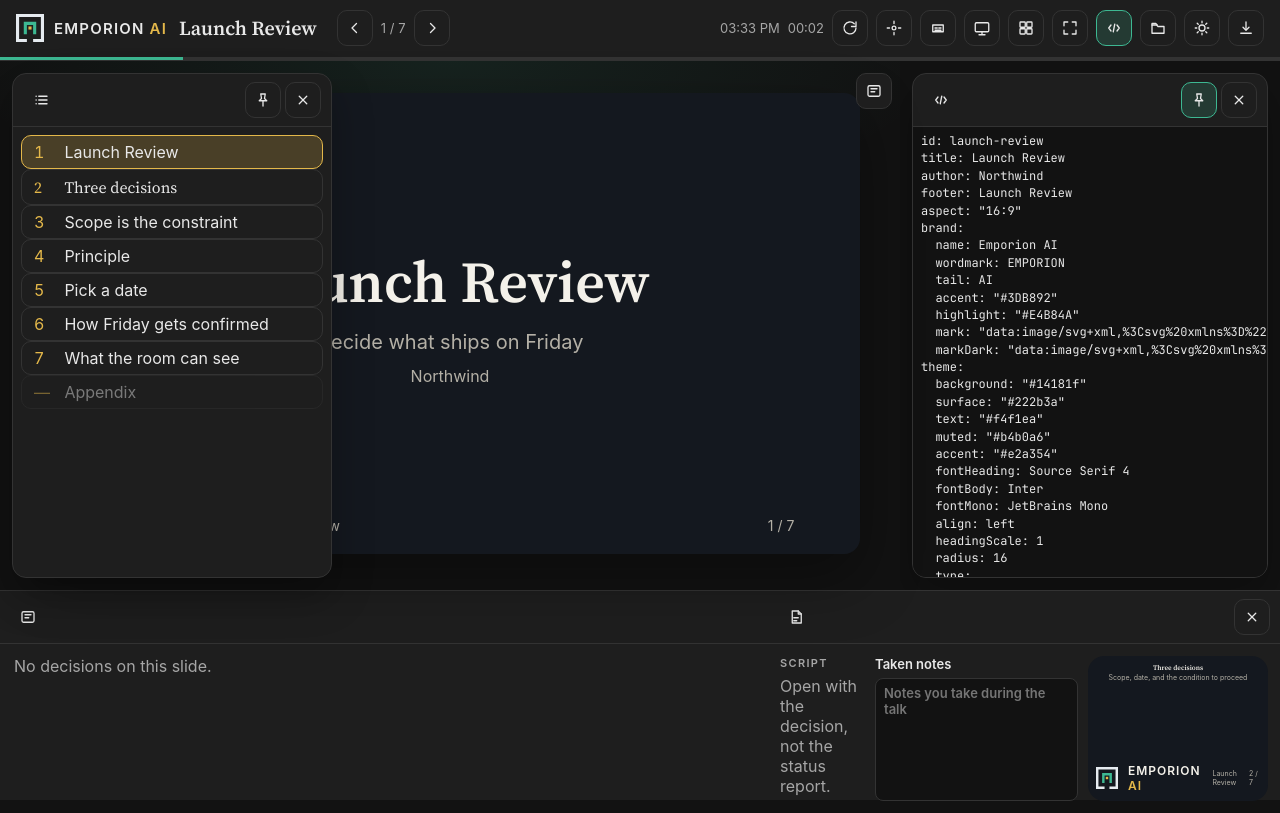
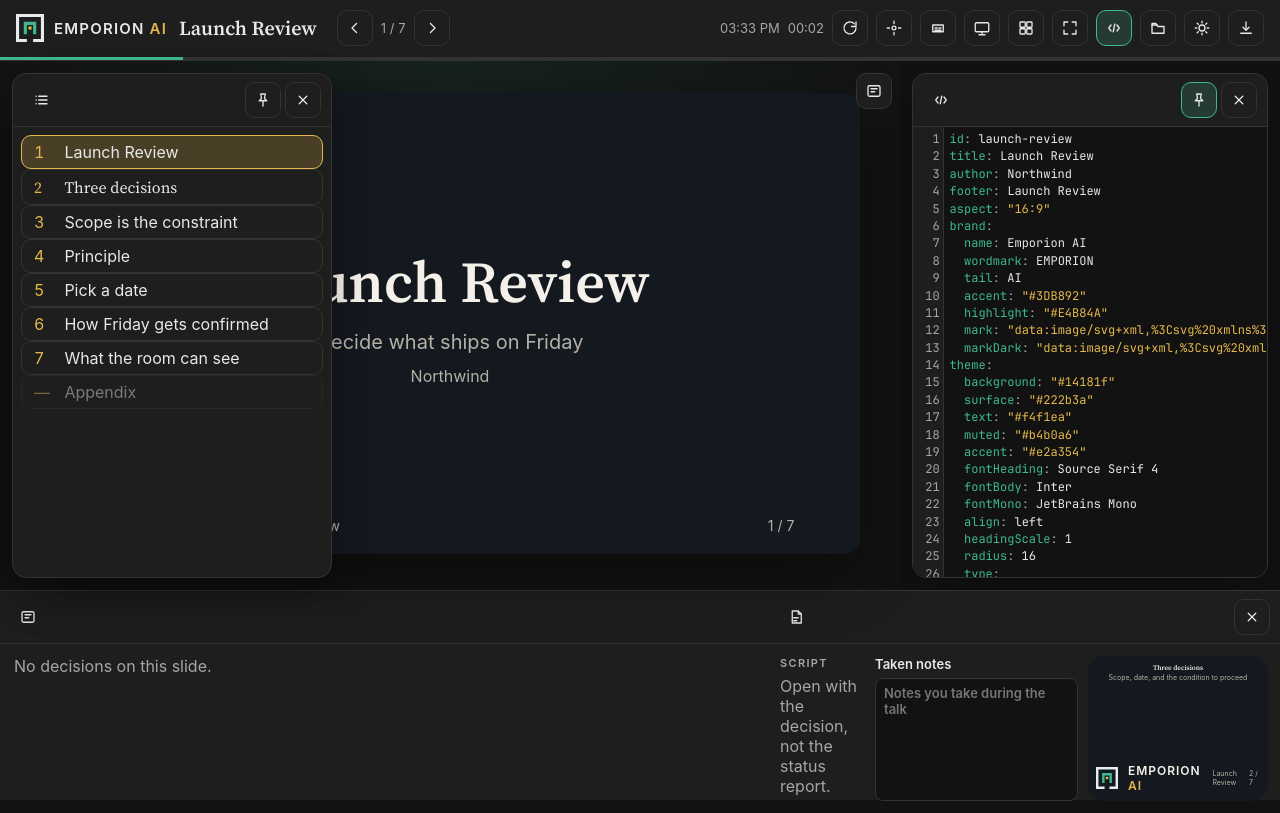
Before and after one commit to rpriyadarshi/web-slider, a React (Vite) app: page / in a window 1280 px wide. Both pictures are taken after a click on the button "Load example". Built offline with nearby package versions, Linux system fonts and the light colour scheme; a web font is replaced by a local one.

Commit message:
Highlight the YAML pane so the deck file reads as YAML.
Co-authored-by: Cursor <cursoragent@cursor.com>

```diff
--- a/package.json
+++ b/package.json
@@ -10,6 +10,12 @@
     "test": "vitest run"
   },
   "dependencies": {
+    "@codemirror/commands": "^6.11.1",
+    "@codemirror/lang-yaml": "^6.1.3",
+    "@codemirror/language": "^6.12.4",
+    "@codemirror/state": "^6.7.6",
+    "@codemirror/view": "^6.43.13",
+    "@lezer/highlight": "^1.2.5",
     "@pdf-lib/fontkit": "^1.1.1",
     "docx": "^9.5.1",
     "js-yaml": "^4.1.0",
--- a/src/index.css
+++ b/src/index.css
@@ -695,14 +695,11 @@ textarea { flex: 1; resize: none; min-height: 72px; }
 .yaml-editor {
   flex: 1;
   min-height: 0;
-  margin: 0;
-  border: 0;
-  border-radius: 0;
-  resize: none;
-  font-family: "JetBrains Mono", ui-monospace, monospace;
-  font-size: 12px;
-  line-height: 1.45;
-  white-space: pre;
+  overflow: hidden;
+}
+
+.yaml-editor .cm-editor {
+  height: 100%;
 }
 
 .yaml-error {
--- a/src/layout/YamlPane.tsx
+++ b/src/layout/YamlPane.tsx
@@ -1,5 +1,46 @@
+import { defaultKeymap, history, historyKeymap } from "@codemirror/commands";
+import { yaml } from "@codemirror/lang-yaml";
+import { HighlightStyle, syntaxHighlighting } from "@codemirror/language";
+import { EditorState } from "@codemirror/state";
+import { EditorView, keymap, lineNumbers } from "@codemirror/view";
+import { tags } from "@lezer/highlight";
 import { useEffect, useRef } from "react";
 import { Icon, IconButton, IconMark } from "./IconButton";
+
+const yamlHighlight = HighlightStyle.define([
+  { tag: tags.comment, color: "var(--muted)", fontStyle: "italic" },
+  { tag: tags.propertyName, color: "var(--accent)" },
+  { tag: [tags.string, tags.special(tags.string)], color: "var(--highlight)" },
+  { tag: [tags.number, tags.bool, tags.null, tags.atom], color: "var(--text)" },
+  { tag: tags.keyword, color: "var(--accent)" },
+  { tag: [tags.punctuation, tags.separator, tags.meta, tags.derefOperator], color: "var(--muted)" },
+  { tag: tags.labelName, color: "var(--highlight)" },
+]);
+
+const yamlTheme = EditorView.theme({
+  "&": {
+    height: "100%",
+    backgroundColor: "var(--ground)",
+    color: "var(--text)",
+    fontSize: "12px",
+  },
+  "&.cm-focused": { outline: "none" },
+  ".cm-scroller": {
+    fontFamily: '"JetBrains Mono", ui-monospace, monospace',
+    lineHeight: "1.45",
+    overflow: "auto",
+  },
+  ".cm-content": { caretColor: "var(--text)" },
+  ".cm-gutters": {
+    backgroundColor: "var(--paper)",
+    color: "var(--muted)",
+    borderRight: "1px solid var(--line)",
+  },
+  ".cm-activeLine, .cm-activeLineGutter": { backgroundColor: "transparent" },
+  ".cm-selectionBackground, &.cm-focused .cm-selectionBackground": {
+    backgroundColor: "color-mix(in srgb, var(--highlight) 35%, transparent)",
+  },
+});
 
 export function YamlPane({
   value,
@@ -22,16 +63,68 @@ export function YamlPane({
   onHide: () => void;
   className: string;
 }) {
-  const editor = useRef<HTMLTextAreaElement>(null);
+  const host = useRef<HTMLDivElement>(null);
+  const viewRef = useRef<EditorView | null>(null);
   const applying = useRef(false);
+  const onChangeRef = useRef(onChange);
+  const onCaretRef = useRef(onCaret);
+  onChangeRef.current = onChange;
+  onCaretRef.current = onCaret;
 
   useEffect(() => {
-    const element = editor.current;
-    if (!element || !selection) return;
+    const parent = host.current;
+    if (!parent) return;
+    const view = new EditorView({
+      parent,
+      state: EditorState.create({
+        doc: value,
+        extensions: [
+          lineNumbers(),
+          history(),
+          yaml(),
+          syntaxHighlighting(yamlHighlight),
+          yamlTheme,
+          EditorState.tabSize.of(2),
+          keymap.of([...defaultKeymap, ...historyKeymap]),
+          EditorView.updateListener.of((update) => {
+            if (applying.current) return;
+            if (update.docChanged) onChangeRef.current(update.state.doc.toString());
+            if (update.selectionSet) {
+              const head = update.state.selection.main.head;
+              const pointer = update.transactions.some((transaction) => transaction.isUserEvent("select.pointer"));
+              onCaretRef.current(head, pointer);
+            }
+          }),
+        ],
+      }),
+    });
+    viewRef.current = view;
+    return () => {
+      view.destroy();
+      viewRef.current = null;
+    };
+  }, []);
+
+  useEffect(() => {
+    const view = viewRef.current;
+    if (!view) return;
+    const current = view.state.doc.toString();
+    if (current === value) return;
     applying.current = true;
-    element.setSelectionRange(selection.start, selection.end);
-    const line = value.slice(0, selection.start).split("\n").length;
-    element.scrollTop = Math.max(0, line * 18 - element.clientHeight / 3);
+    view.dispatch({ changes: { from: 0, to: current.length, insert: value } });
+    applying.current = false;
+  }, [value]);
+
+  useEffect(() => {
+    const view = viewRef.current;
+    if (!view || !selection) return;
+    const end = Math.min(selection.end, view.state.doc.length);
+    const start = Math.min(selection.start, end);
+    applying.current = true;
+    view.dispatch({
+      selection: { anchor: start, head: end },
+      scrollIntoView: true,
+    });
     applying.current = false;
   }, [selection?.token]);
 
@@ -49,23 +142,7 @@ export function YamlPane({
         </div>
       </div>
       {error ? <p className="yaml-error">{error}</p> : null}
-      <textarea
-        ref={editor}
-        className="yaml-editor"
-        spellCheck={false}
-        aria-label="Deck YAML"
-        value={value}
-        onChange={(event) => onChange(event.target.value)}
-        onMouseUp={(event) => {
-          if (applying.current) return;
-          onCaret(event.currentTarget.selectionStart, true);
-        }}
-        onKeyUp={(event) => {
-          if (applying.current) return;
-          if (event.key === "Shift" || event.key === "Alt" || event.key === "Control" || event.key === "Meta") return;
-          onCaret(event.currentTarget.selectionStart, false);
-        }}
-      />
+      <div ref={host} className="yaml-editor" aria-label="Deck YAML" />
     </section>
   );
 }
```
Also changed, not shown: 2 other files (tests, documents, lock files or other folders).
